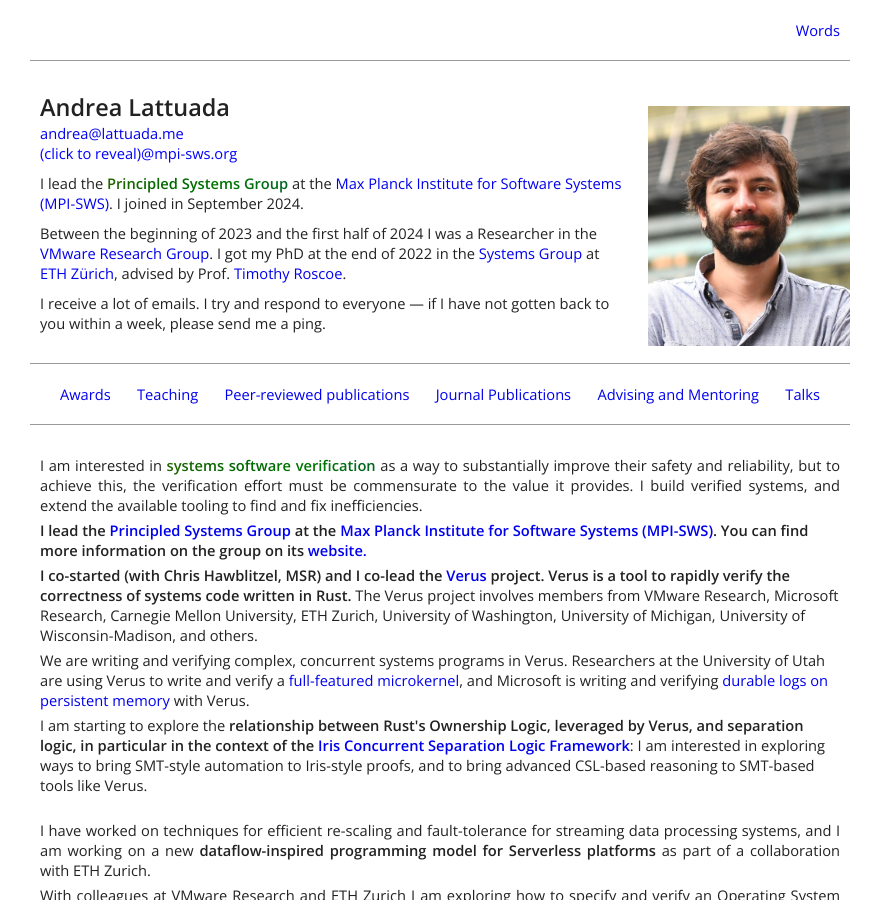
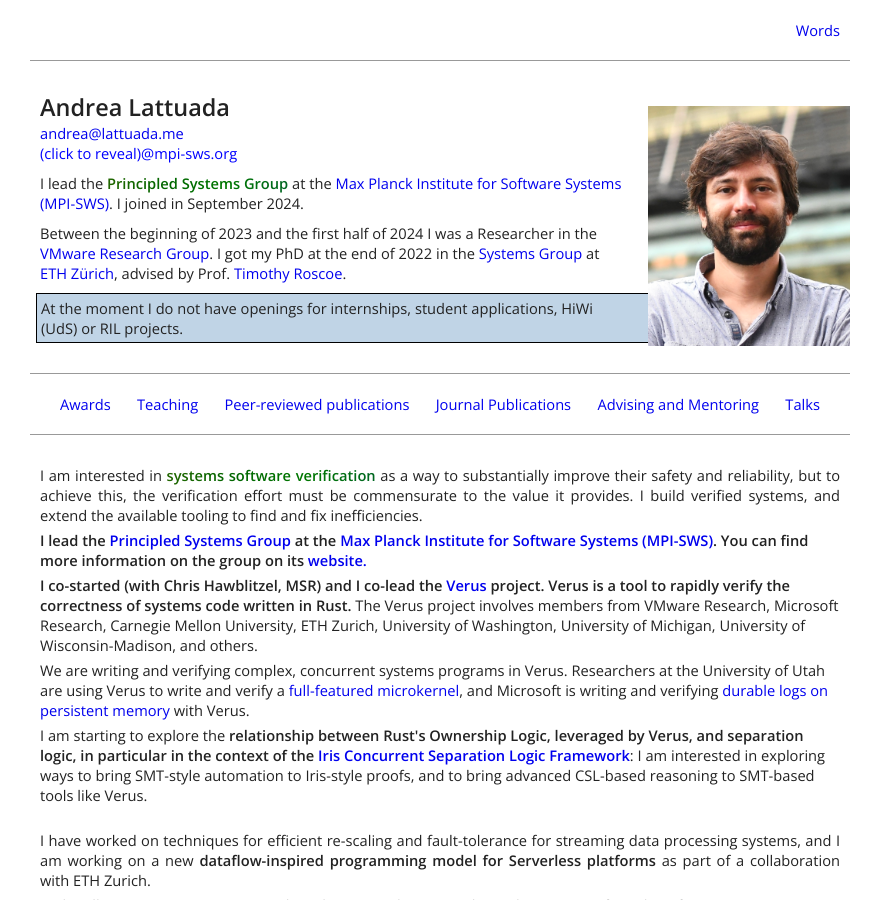
Before and after one commit to utaal/utaal.github.io, a Jekyll site: the page built from index.html, in a window 1280 px wide and 900 px high. Shown: the whole window, without its empty margins (0-883 px from the left). Built offline with Jekyll 4.4.1, drawn with Linux system fonts in a browser that asks for light colours; nearby versions of some CDN libraries.

Commit message:
note on no openings

```diff
--- a/index.html
+++ b/index.html
@@ -39,8 +39,9 @@
           <!--<p class="ad"><a href="https://people.mpi-sws.org/~dreyer/">Derek Dreyer</a> and I have <b>open positions for PhD Students and Postdocs</b> who are interested in working on <span class="highlight">Systems Software Verification</span>, in particular focusing on making verification more practical and usable by engineers and on devising and leveraging advanced reasoning techniques. See my research profile below for more details on my work, and feel free to get in touch.</p>-->
           <p>Between the beginning of 2023 and the first half of 2024 I was a Researcher in the <a href="https://research.vmware.com">VMware Research Group</a>. I got my PhD at the end of 2022 in the <a href="https://www.systems.ethz.ch">Systems Group</a> at <a href="https://www.ethz.ch/en.html">ETH Zürich</a>, advised by Prof. <a target="_blank" href="https://people.inf.ethz.ch/troscoe/">Timothy Roscoe</a>.</p>
           <!--<p class="ad-2">If you are interested in working with me on a <b>Master Thesis</b>, <b>HiWi</b> (UdS), or <b>RIL project</b> (cs@max planck, UdS), or similar, please get in touch. <i>I receive a lot of emails. I try and respond to everyone — if I have not gotten back to you within a week, please send me a ping.</i></p>-->
+          <p class="ad-2">At the moment I do not have openings for internships, student applications, HiWi (UdS) or RIL projects.</p>
           <!--<p><a href="assets/Andrea-Lattuada.pdf">Here is my CV</a>.</p>-->
-          <p>I receive a lot of emails. I try and respond to everyone — if I have not gotten back to you within a week, please send me a ping.</p>
+          <!--<p>I receive a lot of emails. I try and respond to everyone — if I have not gotten back to you within a week, please send me a ping.</p>-->
         </div>
         <div class="main relative card">
           <nav class="horizontal-nav">
```
